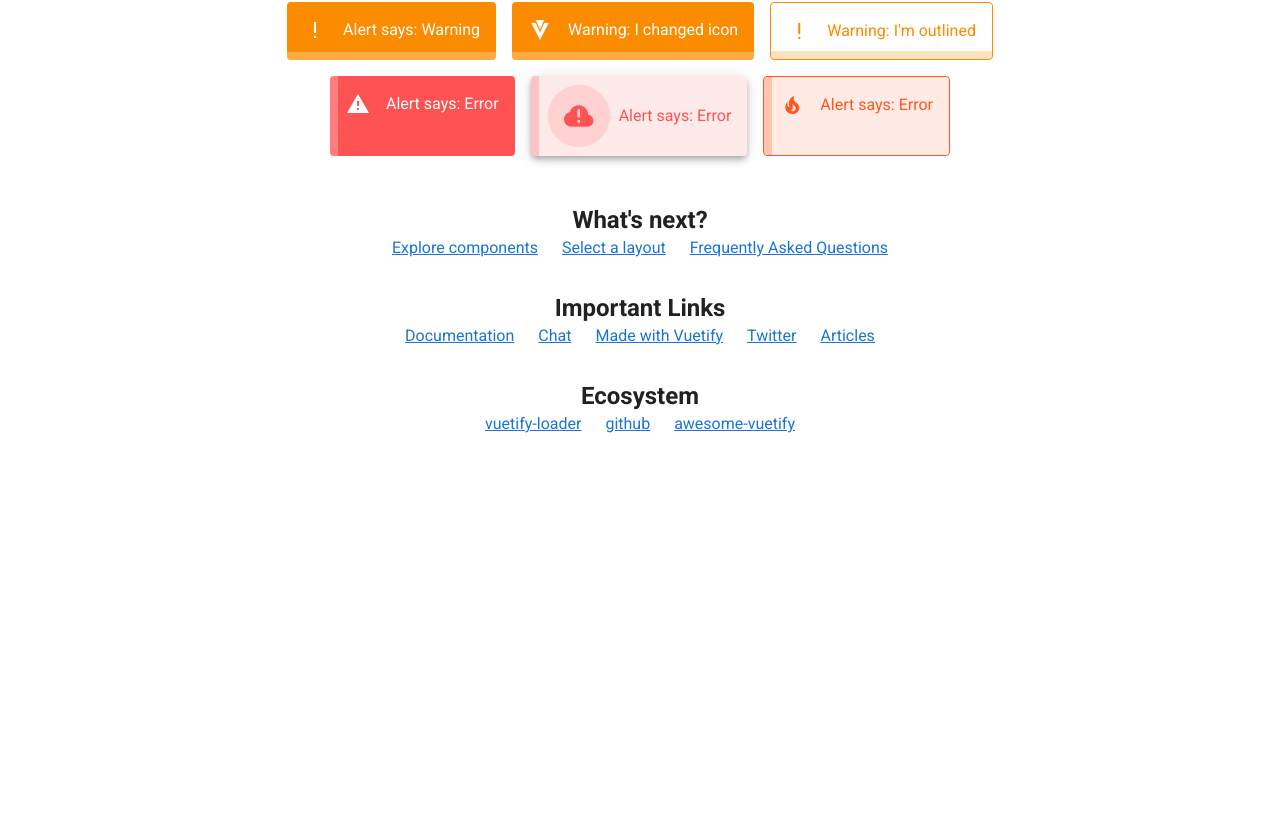
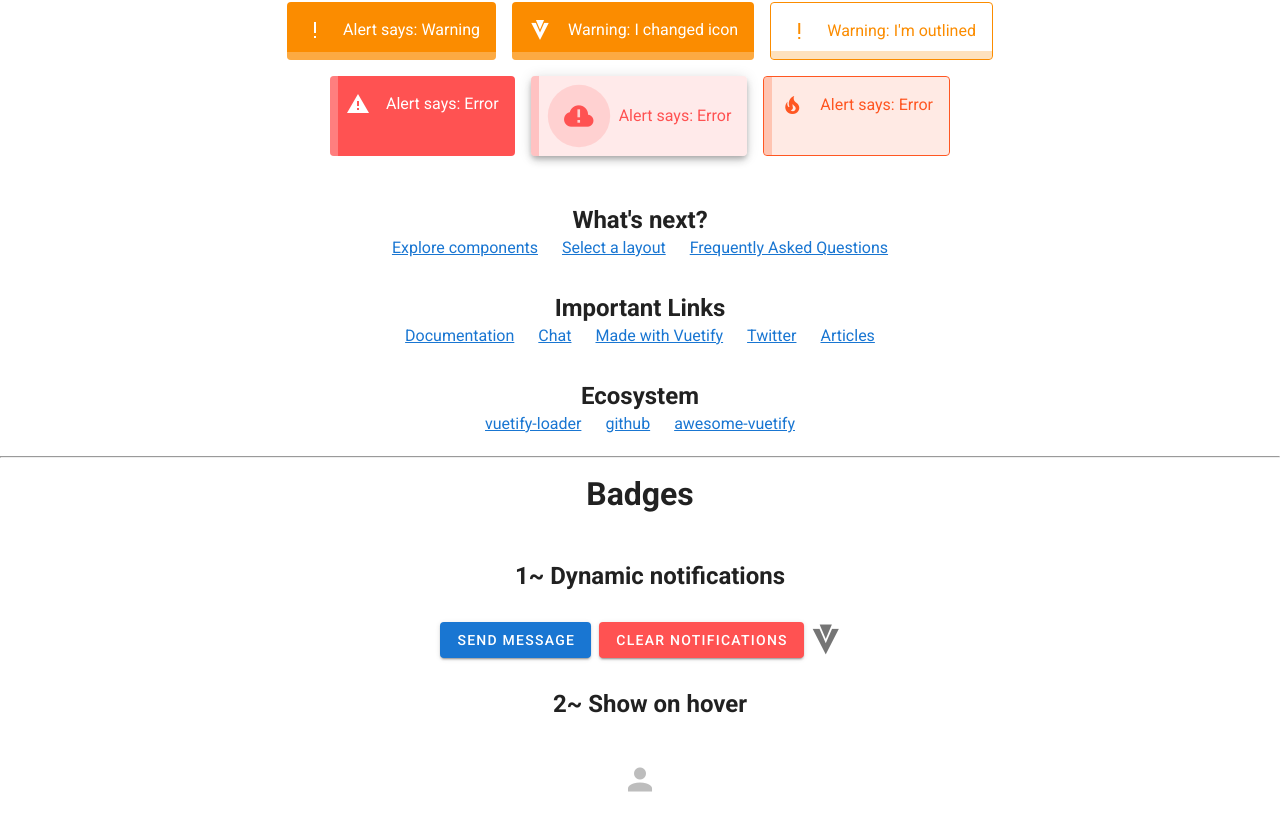
Before and after one commit to PitPietro/vue-demo, a Vue app: page / in a window 1280 px wide. Shown: the part 688-1518 px from the top of the page. Before the commit the page ends 1144 px from the top, so only its background shows below. Built offline with nearby package versions, Linux system fonts and the light colour scheme.

Commit message:
badges page

```diff
--- a/src/App.vue
+++ b/src/App.vue
@@ -39,18 +39,22 @@
 
     <v-main>
       <HelloWorld/>
+      <hr />
+      <Badges />
     </v-main>
   </v-app>
 </template>
 
 <script>
 import HelloWorld from './components/HelloWorld';
+import Badges from "./components/Badges";
 
 export default {
   name: 'App',
 
   components: {
     HelloWorld,
+    Badges
   },
 
   data: () => ({
--- /dev/null
+++ b/src/components/Badges.vue
@@ -0,0 +1,79 @@
+<template>
+<v-container class="mb-10">
+  <h1 class="text-center">{{ titles[0] }}</h1>
+  <h2 class="text-center ml-5 my-10"> 1~ {{ titles[1] }} </h2>
+  <v-row justify="center">
+      <v-btn
+          class="mx-1"
+          color="primary"
+          @click="messages++"
+      >
+        Send Message
+      </v-btn>
+
+      <v-btn
+          class="mx-1"
+          color="error"
+          @click="messages = 0"
+      >
+        Clear Notifications
+      </v-btn>
+
+    <v-badge
+        :content="messages"
+        :value="messages"
+        color="green"
+        overlap
+    >
+      <v-icon large>
+        mdi-vuetify
+      </v-icon>
+    </v-badge>
+  </v-row>
+  <h2 class="text-center ml-5 my-10"> 2~ {{ titles[2] }} </h2>
+  <div class="text-center">
+    <v-badge
+        :value="hover"
+        color="deep-purple accent-4"
+        content="9999+"
+        left
+        transition="slide-x-transition"
+    >
+      <v-hover v-model="hover">
+        <v-icon
+            color="grey lighten-1"
+            large
+        >
+          mdi-account
+        </v-icon>
+      </v-hover>
+    </v-badge>
+  </div>
+</v-container>
+</template>
+
+<script>
+export default {
+  name: "Badges",
+
+  data: () => ({
+    titles: [
+        "Badges",
+        "Dynamic notifications",
+        "Show on hover"
+    ],
+
+    messages: 0,
+    show: false,
+
+    hover: false,
+  }),
+}
+
+/*
+* > Dynamic notifications
+* The 'Send Message' button has a ` @click="messages++" ` property, which increments the 'message' data variable.
+* The 'Clear Notifications' button has a ` @click="messages = 0" ` property, which resets the 'message' data variable.
+* In '<v-badge ... >', ` :content="messages" ` and ` :value="messages" ` place a circle badge over the icon.
+* */
+</script>
```
